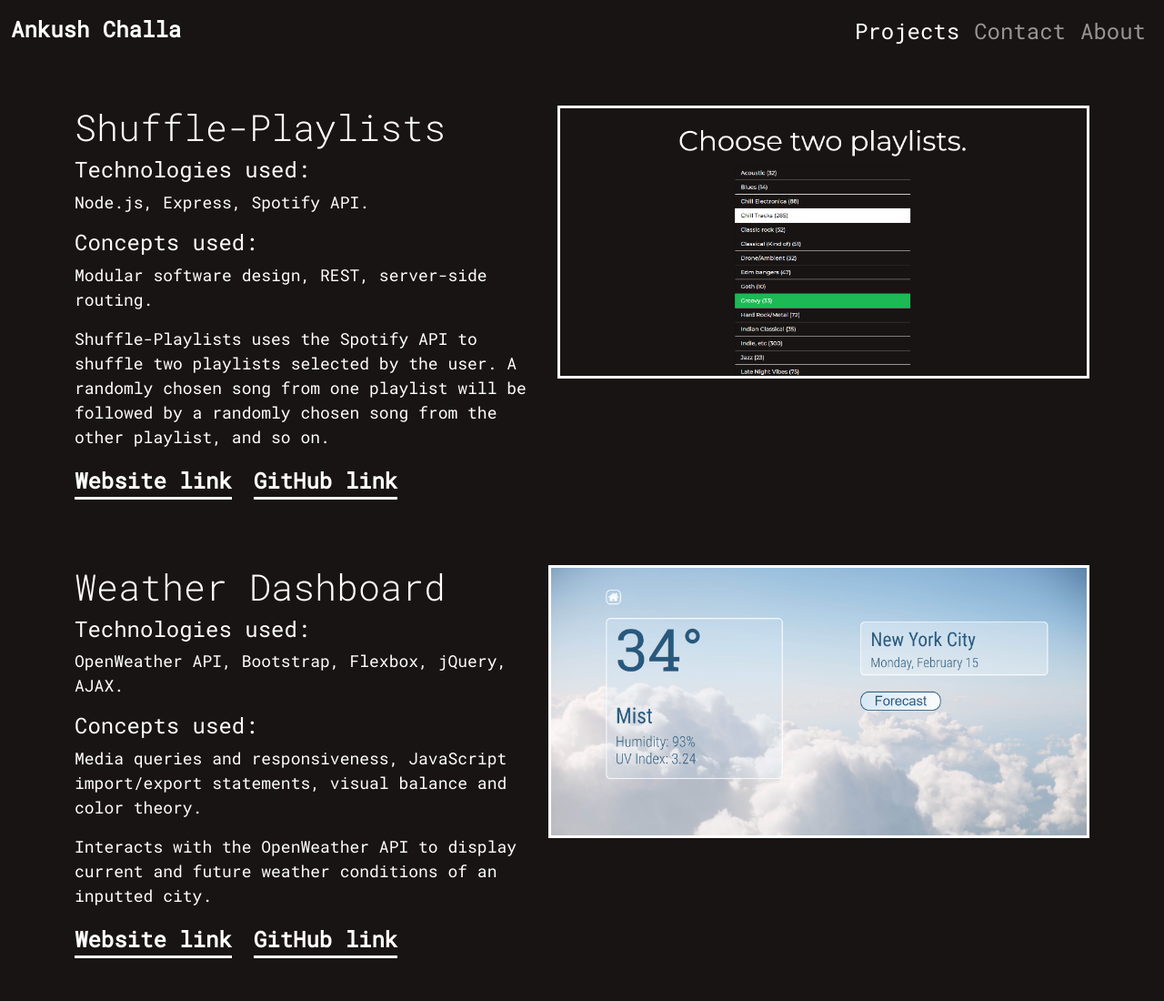
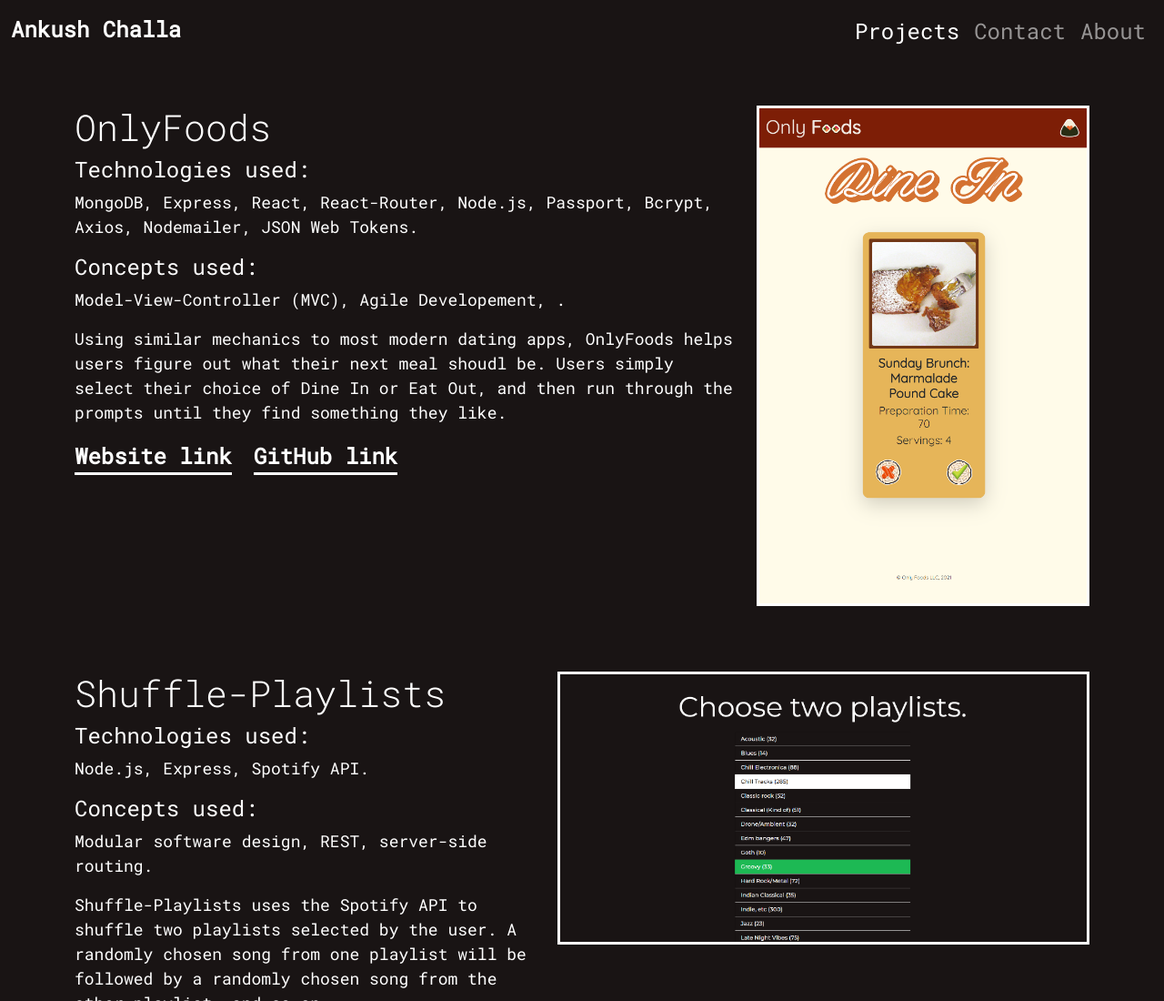
Before and after one commit to ankushchalla/Portfolio, a plain HTML site: page projects.html in a window 1280 px wide. Shown: the top 1100 px of the page at 91% size. Drawn offline with nearby package versions, Linux system fonts and the light colour scheme.

Commit message:
Updated projects to include OnlyFoods.

```diff
--- a/projects.html
+++ b/projects.html
@@ -33,6 +33,40 @@
         </div>
     </nav>
     <div class="container load-fastest" style="opacity: 0;">
+
+        <div class="row my-5" id="projects">
+            <div class="d-flex justify-content-between" id="shuffle-playlists">
+                <div class="d-flex flex-column info">
+                    <h1 class="display-6">OnlyFoods</h1>
+                    <h4>Technologies used:</h3>
+                        <p>
+                            MongoDB, Express, React, React-Router, Node.js, Passport, Bcrypt, Axios, Nodemailer, JSON
+                            Web Tokens.
+                        </p>
+                        <h4>Concepts used:</h3>
+                            <p>
+                                Model-View-Controller (MVC), Agile Developement, .
+                            </p>
+                            <p class="description">Using similar mechanics to
+                                most modern dating apps, OnlyFoods helps users figure out what their next meal shoudl
+                                be. Users simply select their choice of Dine In or Eat Out, and then run through the
+                                prompts until they find something they like.</p>
+                            <div class="d-flex flex-row justify-content-start">
+                                <a class="mb-2" href="https://only-foods.herokuapp.com/" target="_blank">
+                                    <p id="website-link"><strong>Website link</strong></p>
+                                </a>
+                                <a class="mb-2 ms-4" href="https://github.com/DavidMark24/OnlyFoods"
+                                    target="_blank">
+                                    <p id="repo-link"><strong>GitHub link</strong></p>
+                                </a>
+                            </div>
+
+                </div>
+
+                <img class="mb-4 ms-3 only-foods" src="./screenshots/onlyfoods.png" alt="spotify project screenshot">
+            </div>
+        </div>
+
         <div class="row my-5" id="projects">
             <div class="d-flex justify-content-between" id="shuffle-playlists">
                 <div class="d-flex flex-column info">
@@ -45,14 +79,17 @@
                             <p>
                                 Modular software design, REST, server-side routing.
                             </p>
-                    <p class="description">Shuffle-Playlists uses the Spotify API to shuffle two playlists selected by
-                        the user. A randomly chosen song from one playlist will be followed by a randomly chosen song
+                            <p class="description">Shuffle-Playlists uses the Spotify API to shuffle two playlists
+                                selected by
+                                the user. A randomly chosen song from one playlist will be followed by a randomly chosen
+                                song
                                 from the other playlist, and so on.</p>
                             <div class="d-flex flex-row justify-content-start">
                                 <a class="mb-2" href="https://stormy-scrubland-36302.herokuapp.com/" target="_blank">
                                     <p id="website-link"><strong>Website link</strong></p>
                                 </a>
-                        <a class="mb-2 ms-4" href="https://github.com/ankushchalla/Shuffle-Playlists" target="_blank">
+                                <a class="mb-2 ms-4" href="https://github.com/ankushchalla/Shuffle-Playlists"
+                                    target="_blank">
                                     <p id="repo-link"><strong>GitHub link</strong></p>
                                 </a>
                             </div>
@@ -73,22 +110,27 @@
                         </p>
                         <h4>Concepts used:</h3>
                             <p>
-                            Media queries and responsiveness, JavaScript import/export statements, visual balance and color theory.
+                                Media queries and responsiveness, JavaScript import/export statements, visual balance
+                                and color theory.
                             </p>
-                        <p class="description">Interacts with the OpenWeather API to display current and future weather
+                            <p class="description">Interacts with the OpenWeather API to display current and future
+                                weather
                                 conditions of an inputted city.</p>
                             <div class="d-flex flex-row justify-content-start">
-                        <a class="mb-2" href="https://ankushchalla.github.io/Weather-Dashboard/" target="_blank">
+                                <a class="mb-2" href="https://ankushchalla.github.io/Weather-Dashboard/"
+                                    target="_blank">
                                     <p id="website-link"><strong>Website link</strong></p>
                                 </a>
-                        <a class="mb-2 ms-4" href="https://github.com/ankushchalla/Weather-Dashboard" target="_blank">
+                                <a class="mb-2 ms-4" href="https://github.com/ankushchalla/Weather-Dashboard"
+                                    target="_blank">
                                     <p id="repo-link"><strong>GitHub link</strong></p>
                                 </a>
                             </div>
 
                 </div>
 
-                <img class="mb-4 ms-3 screenshot" src="./screenshots/dashboard.png" alt="weather dashboard project screenshot">
+                <img class="mb-4 ms-3 screenshot" src="./screenshots/dashboard.png"
+                    alt="weather dashboard project screenshot">
             </div>
         </div>
 
@@ -104,7 +146,8 @@
                             <p>
                                 CRUD, REST API, MySQL joins.
                             </p>
-                    <p class="description">Dabblr is an education program that provides users with a list of tutorials
+                            <p class="description">Dabblr is an education program that provides users with a list of
+                                tutorials
                                 based on a list of provided topics associated with them. Users are allowed to vote on
                                 particularly well made tutorials, which will move them up in the list.</p>
                             <div class="d-flex flex-row justify-content-start">
--- a/styles/style.css
+++ b/styles/style.css
@@ -44,6 +44,13 @@ a, a:hover {
     height: 300px;
 }
 
+.only-foods {
+    border: 3px solid white;
+    object-fit: cover;
+    /* width: 70%; */
+    height: 550px;
+}
+
 p {
     font-size: large;
 }
```
Also changed, not shown: screenshots/onlyfoods.png (added), 1 other file. Lines whose indentation alone changed are shown as unchanged.
